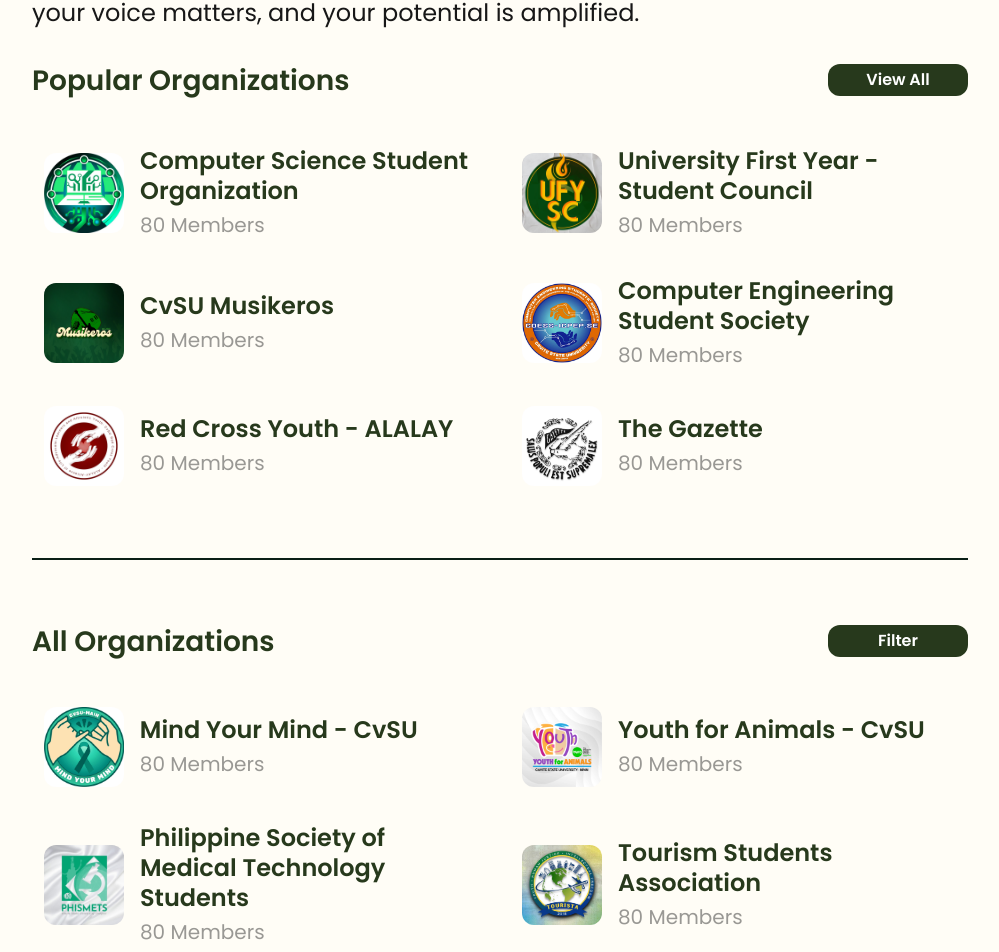
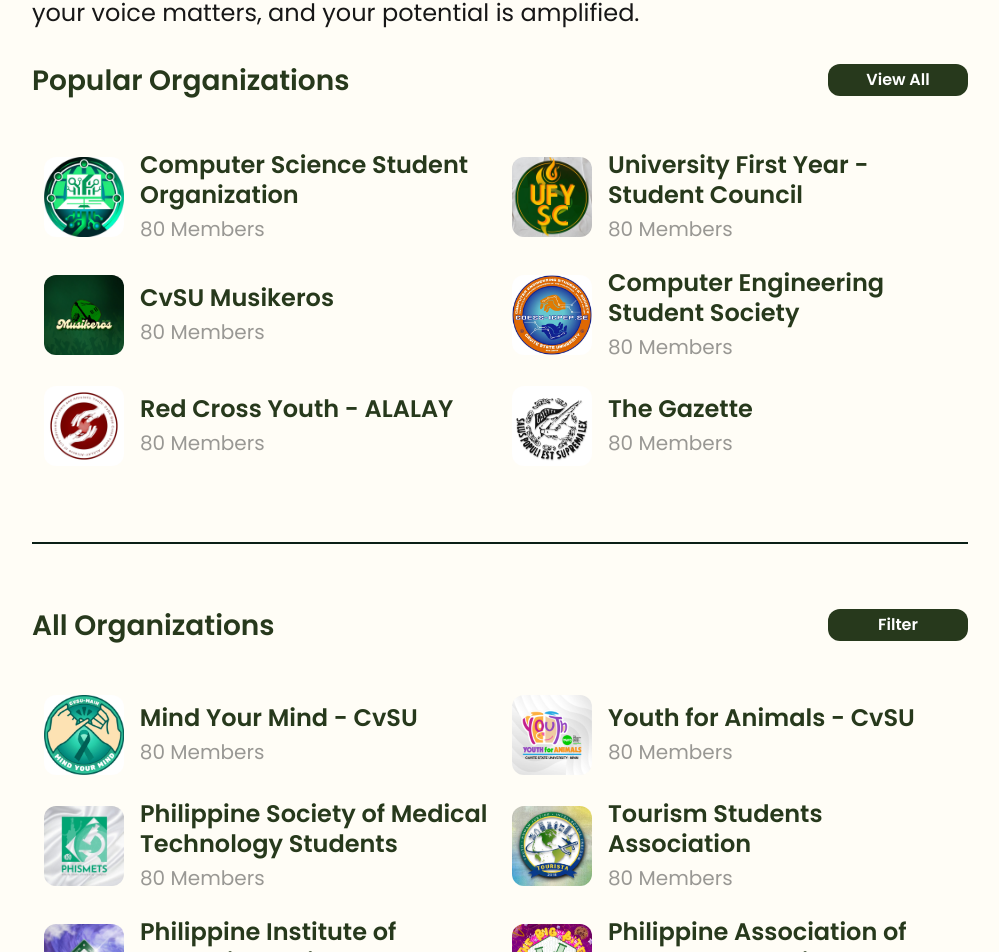
Before and after one commit to waffensultan/kabserve, a Next.js app: page / in a window 1280 px wide. Shown: the part 219-1171 px from the top of the page, without its empty margins (140-1139 px from the left). Built offline with nearby package versions, Linux system fonts and the light colour scheme; a web font is replaced by a local one.

Commit message:
feat: adjusted spacing

```diff
--- a/src/app/page.tsx
+++ b/src/app/page.tsx
@@ -62,14 +62,14 @@
                 </div>
 
                 {/* DESKTOP */}
-                <div className="max-md:hidden min-md:grid grid-cols-2 gap-5">
+                <div className="max-md:hidden min-md:grid grid-cols-2">
                     {data
                         .filter((org: any) => org.status === "popular")
                         .map((org: any) => (
                             <Link
                                 href={org.orgId}
                                 key={org.orgId}
-                                className="flex flex-row gap-4 cursor-pointer hover:bg-stone-200 py-2 px-3 rounded-xl duration-150 items-center"
+                                className="flex flex-row gap-4 cursor-pointer hover:bg-stone-200 p-3 rounded-xl duration-150 items-center"
                             >
                                 <img
                                     src={org.images.profile}
@@ -153,14 +153,14 @@
                 </div>
 
                 {/* DESKTOP */}
-                <div className="max-md:hidden min-md:grid grid-cols-2 gap-5">
+                <div className="max-md:hidden min-md:grid grid-cols-2">
                     {data
                         .filter((org: any) => org.status !== "popular")
                         .map((org: any) => (
                             <Link
                                 href={org.orgId}
                                 key={org.orgId}
-                                className="flex flex-row gap-4 cursor-pointer hover:bg-stone-200 py-2 px-3 rounded-xl duration-150 items-center"
+                                className="flex flex-row gap-4 cursor-pointer hover:bg-stone-200 p-3 rounded-xl duration-150 items-center"
                             >
                                 <img
                                     src={org.images.profile}
```
